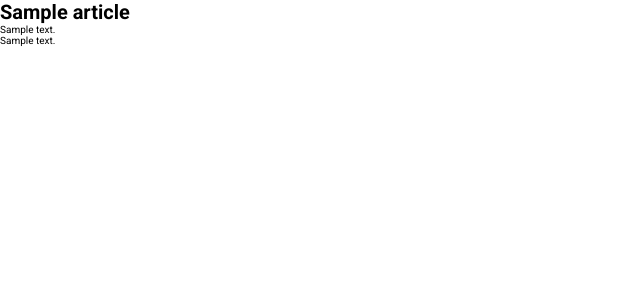
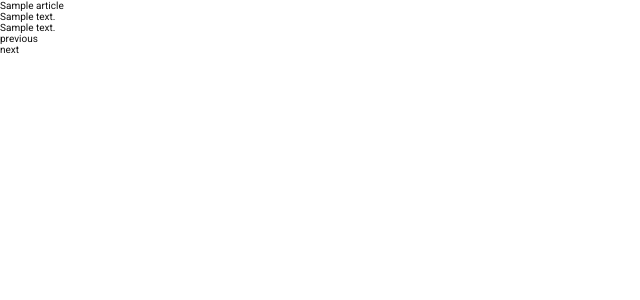
Before and after one commit to pniewiarowski/django-blog, a Django app: page /article/1/ in a window 1280 px wide. Shown: the top 300 px of the page, without its empty margins (0-640 px from the left). Run offline with Django 4.2, Linux system fonts and the light colour scheme; tables that the repository leaves empty hold one stand-in row (values such as "Sample post"); style sheets or scripts are compiled from the project's sources.

Commit message:
Add possibility to connect articles

```diff
--- a/src/blog/models.py
+++ b/src/blog/models.py
@@ -38,6 +38,8 @@ class Article(models.Model):
     created = models.DateTimeField(default=timezone.now, blank=False, null=False)
     views = models.IntegerField(default=0, blank=False, null=False, validators=[MinValueValidator(0)])
     category = models.ForeignKey(to=Category, on_delete=models.SET_NULL, blank=True, null=True)
+    next = models.ForeignKey(to='self', related_name='%(class)s_next', on_delete=models.SET_NULL, blank=True, null=True)
+    previous = models.ForeignKey(to='self', related_name='%(class)s_previous', on_delete=models.SET_NULL, blank=True, null=True)
 
     class Meta:
         """
--- a/src/static/css/base/_base.sass
+++ b/src/static/css/base/_base.sass
@@ -11,8 +11,13 @@
   box-sizing: border-box
   border: none
   text-decoration: none
+  font-size: 10px
+  font-weight: 400
+  font-family: $main-font-family
+  color: $main-dark-color
 
 \:root
   font-size: 10px
   font-weight: 400
   font-family: $main-font-family
+  color: $main-dark-color
--- a/src/static/css/var/_var.sass
+++ b/src/static/css/var/_var.sass
@@ -3,3 +3,5 @@
   Need to be included to main file as a first element.
 
 $main-font-family: 'Roboto', sans-serif
+$main-dark-color: #111111
+$main-light-color: #eeeeee
--- a/src/template/blog/article_details.html
+++ b/src/template/blog/article_details.html
@@ -5,15 +5,28 @@
 {% endblock %}
 
 {% block content %}
-    <div class="heading">
-        <h1 class="heading__text heading__text--h1">{{ article.title }}</h1>
+    <div>
+        <h1>{{ article.title }}</h1>
     </div>
 
-    <div class="paragraph">
-        <p class="paragraph__text">{{ article.short_description }}</p>
+    <div>
+        <p>{{ article.short_description }}</p>
     </div>
 
-    <div class="paragraph">
-        <p class="paragraph__text">{{ article.main_content }}</p>
+    <div>
+        <p>{{ article.main_content }}</p>
+    </div>
+
+    <div>
+        <div>
+            {% if article.previous %}
+                <a href="{% url 'blog-article-details' primary_key=article.previous.id %}">previous</a>
+            {% endif %}
+        </div>
+        <div>
+            {% if article.next %}
+                <a href="{% url 'blog-article-details' primary_key=article.next.id %}">next</a>
+            {% endif %}
+        </div>
     </div>
 {% endblock %}
--- a/src/template/shared/base.html
+++ b/src/template/shared/base.html
@@ -10,7 +10,9 @@
         <title>
             {% block title %}{% endblock %} | The Blog
         </title>
-        {% include "shared/link.html" %}
+        <link href="https://fonts.googleapis.com/css2?family=Roboto:wght@400;700&display=swap" rel="stylesheet">
+        <link rel="stylesheet" href="{% static 'css/main.css' %}">
+        <script defer src="{% static 'javascript/main.js' %}"></script>
     </head>
 
     <body>
--- a/src/template/shared/link.html
+++ /dev/null
@@ -1,9 +0,0 @@
-{% load static %}
-
-<!-- LINKS -->
-<link href="https://fonts.googleapis.com/css2?family=Anton&display=swap" rel="stylesheet">
-<link href="https://fonts.googleapis.com/css2?family=Roboto:wght@400;700&display=swap" rel="stylesheet">
-<link rel="stylesheet" href="{% static 'css/main.css' %}">
-
-<!-- SCRIPT -->
-<script defer src="{% static 'javascript/main.js' %}"></script>
```
Also changed, not shown: src/template/blog/index.html (+15 -5 lines), src/blog/migrations/0003_article_next_article_previous.py (added).
